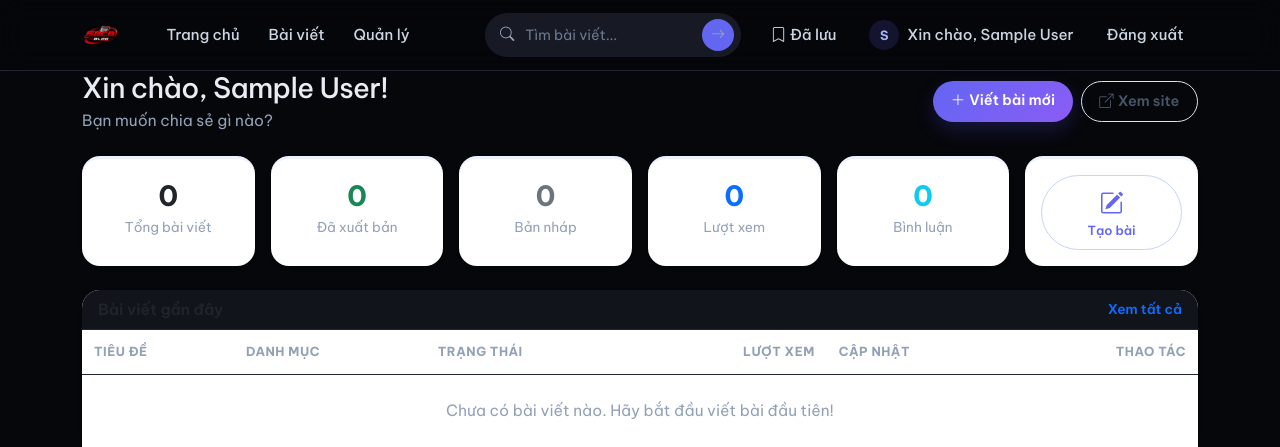
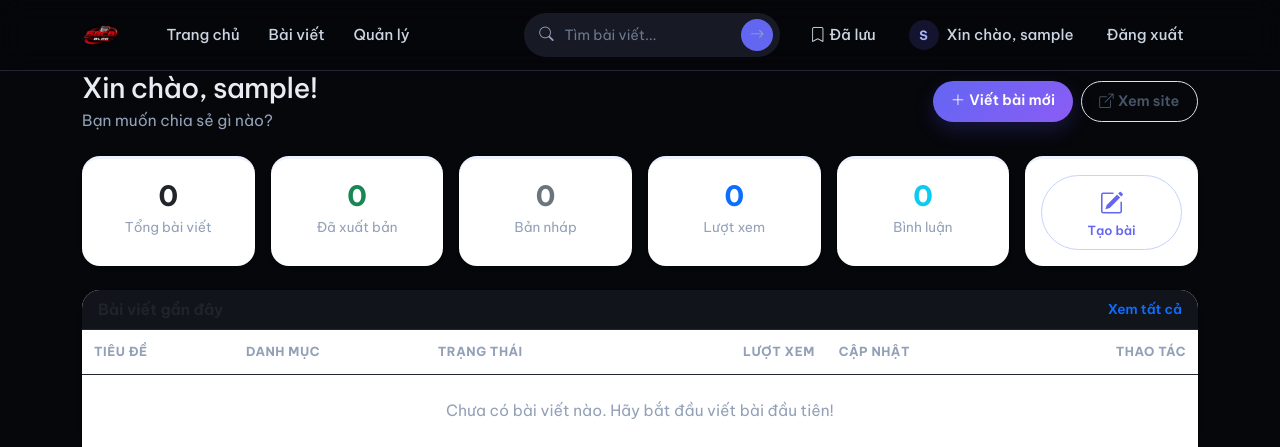
Before and after one commit to cuongtran33200-ctrl/CNWEB, a Django app: page /author/ in a window 1280 px wide. Shown: the top 447 px of the page. Run offline with Django 5.2, Linux system fonts and the light colour scheme; the visitor is signed in with stand-in values (Sample User, id 1); data comes from the database, SQL or seed files in the repository; data that the repository does not hold is empty.

Commit message:
fix: show username in greeting

```diff
--- a/frontend/templates/author/dashboard.html
+++ b/frontend/templates/author/dashboard.html
@@ -6,7 +6,7 @@
 <div class="container">
     <div class="d-flex flex-column flex-md-row justify-content-between align-items-md-center gap-3 mb-4">
         <div>
-            <h1 class="h3 mb-1">Xin chào, {{ user.get_full_name|default:user.username }}!</h1>
+            <h1 class="h3 mb-1">Xin chào, {{ user.username }}!</h1>
             <p class="text-muted mb-0">Bạn muốn chia sẻ gì nào?</p>
         </div>
         <div class="d-flex gap-2">
--- a/frontend/templates/base.html
+++ b/frontend/templates/base.html
@@ -75,7 +75,7 @@
                                         {{ user.username|first|upper }}
                                     {% endif %}
                                 </span>
-                                <span class="d-none d-lg-inline">Xin chào, {{ user.get_full_name|default:user.username }}</span>
+                                <span class="d-none d-lg-inline">Xin chào, {{ user.username }}</span>
                             </a>
                         </li>
                         <li class="nav-item">
```
